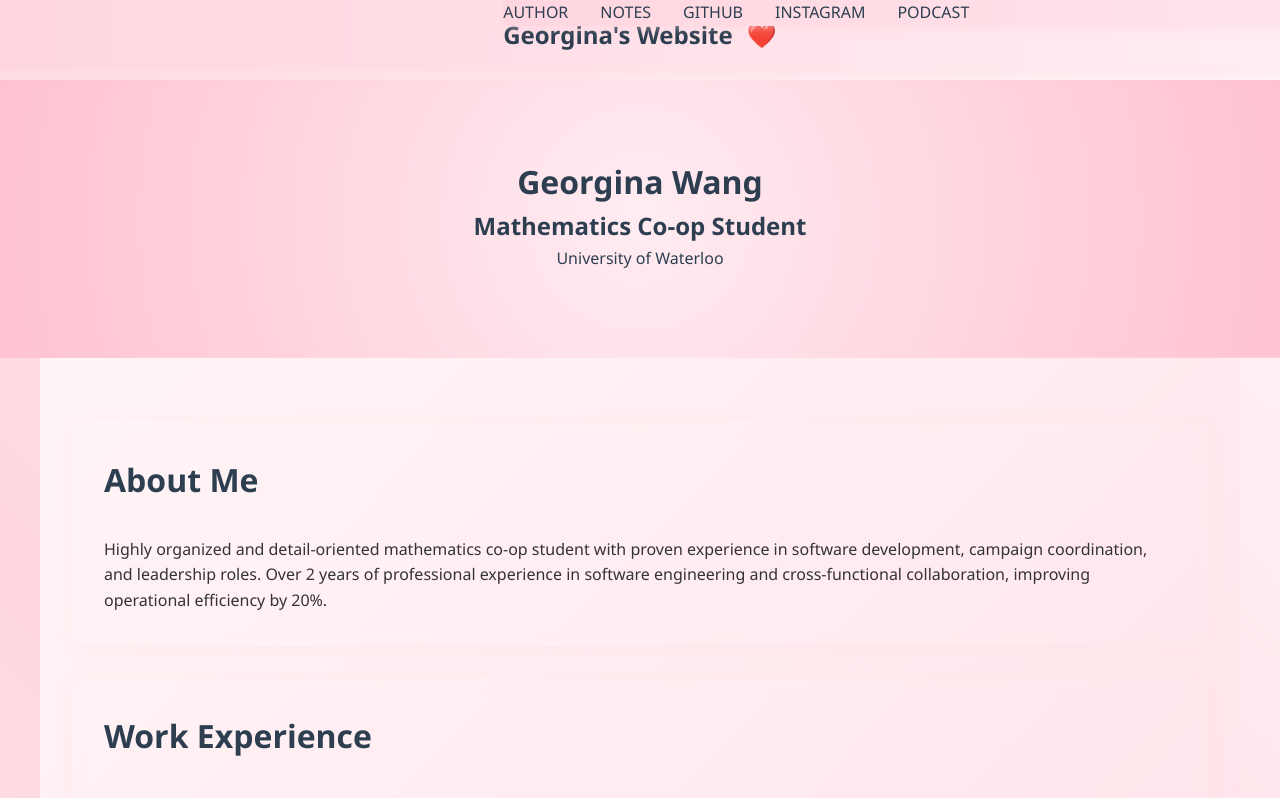
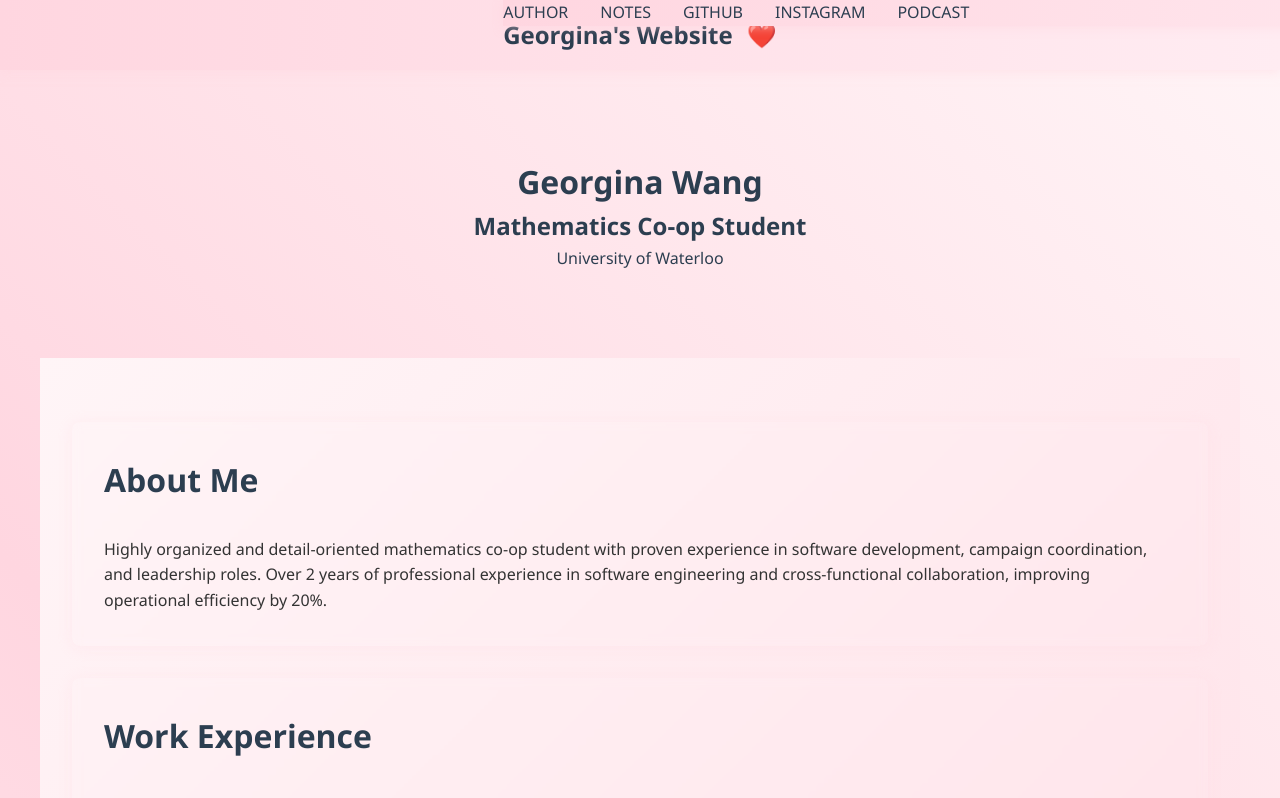
Before and after one commit to GeorginaTaylorsVersion/Georginas_Website, a Next.js app: page / in a window 1280 px wide. Shown: the top 798 px of the page. Built offline with nearby package versions, Linux system fonts and the light colour scheme.

Commit message:
Update index.module.css

```diff
--- a/pages/index.module.css
+++ b/pages/index.module.css
@@ -1,5 +1,4 @@
 .hero {
-    background: radial-gradient(circle at center, #ffecf2 0%, #ffd6e0 50%, #ffc2d1 100%);
     background-size: cover;
     background-position: center;
     display: flex;
```
